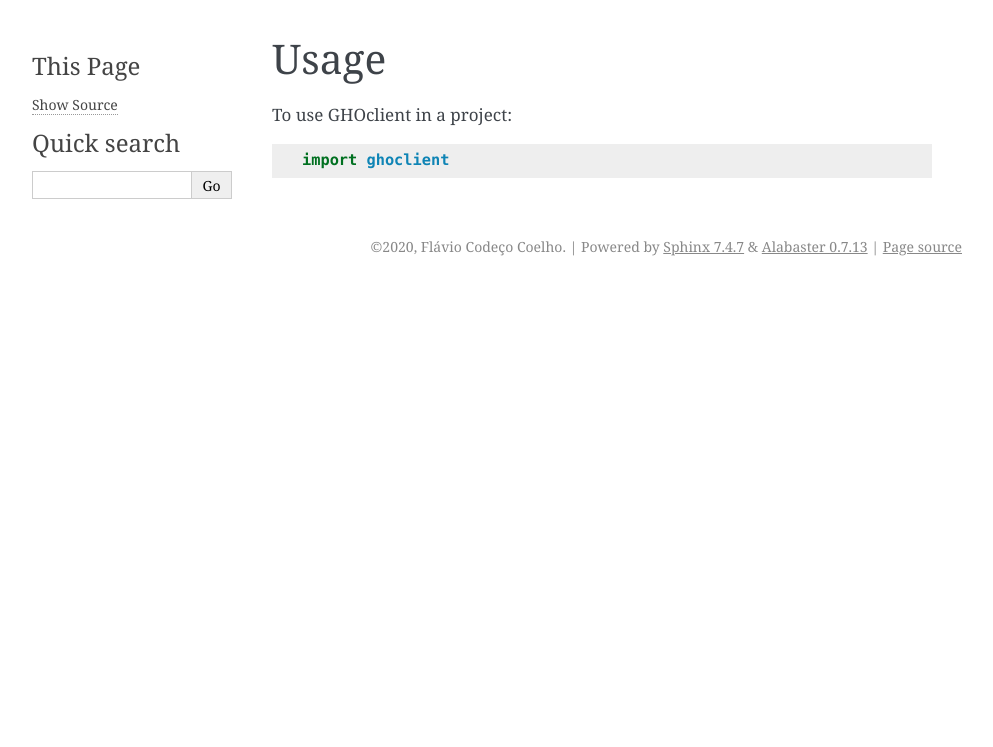
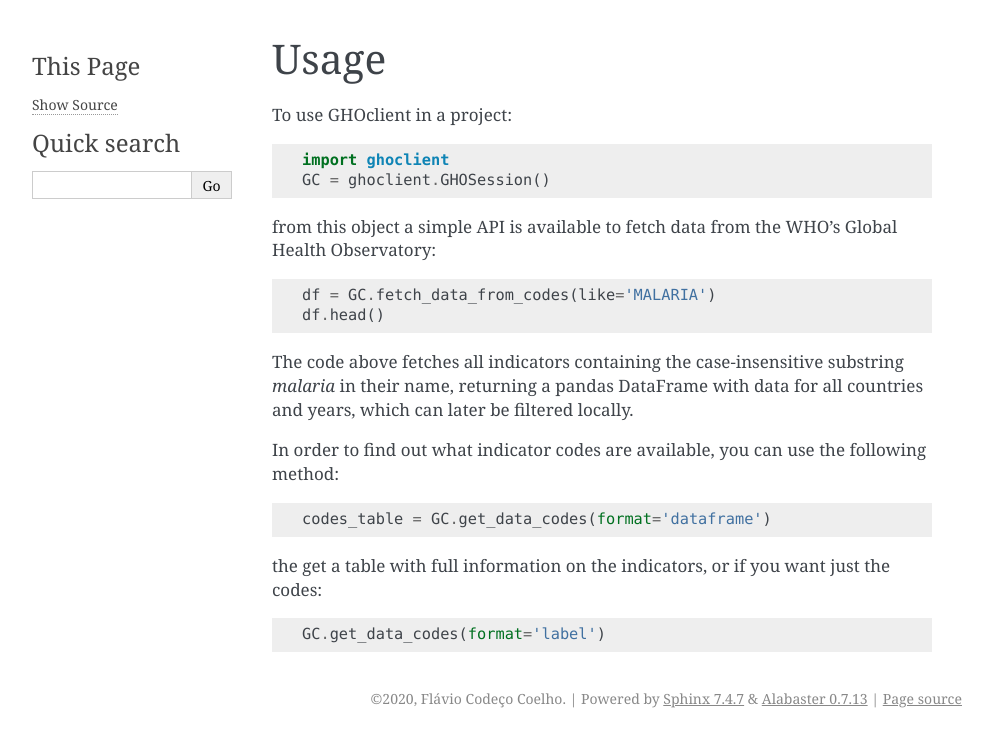
Before and after one commit to fccoelho/ghoclient, a Sphinx documentation site: the page built from docs/usage.rst, in a window 1280 px wide. Shown: the top 747 px of the page, without its empty margins (148-1141 px from the left). Built offline with Sphinx 7.4.7, drawn with Linux system fonts in a browser that asks for light colours; pages that are not in the unit, such as notebooks, are missing from menus.

Commit message:
Updated documentation

```diff
--- a/README.rst
+++ b/README.rst
@@ -1,7 +1,6 @@
 =========
 GHOclient
 =========
-
 
 .. image:: https://img.shields.io/pypi/v/ghoclient.svg
         :target: https://pypi.python.org/pypi/ghoclient
--- a/docs/usage.rst
+++ b/docs/usage.rst
@@ -5,3 +5,20 @@ Usage
 To use GHOclient in a project::
 
     import ghoclient
+    GC = ghoclient.GHOSession()
+
+from this object a simple API is available to fetch data from the WHO's Global Health Observatory::
+
+    df = GC.fetch_data_from_codes(like='MALARIA')
+    df.head()
+
+The code above fetches all indicators containing the case-insensitive substring `malaria` in their name, returning a
+pandas DataFrame with data for all countries and years, which can later be filtered locally.
+
+In order to find out what indicator codes are available, you can use the following method::
+
+    codes_table = GC.get_data_codes(format='dataframe')
+
+the get a table with full information on the indicators, or if you want just the codes::
+
+    GC.get_data_codes(format='label')
```
Also changed, not shown: 1 other file.
